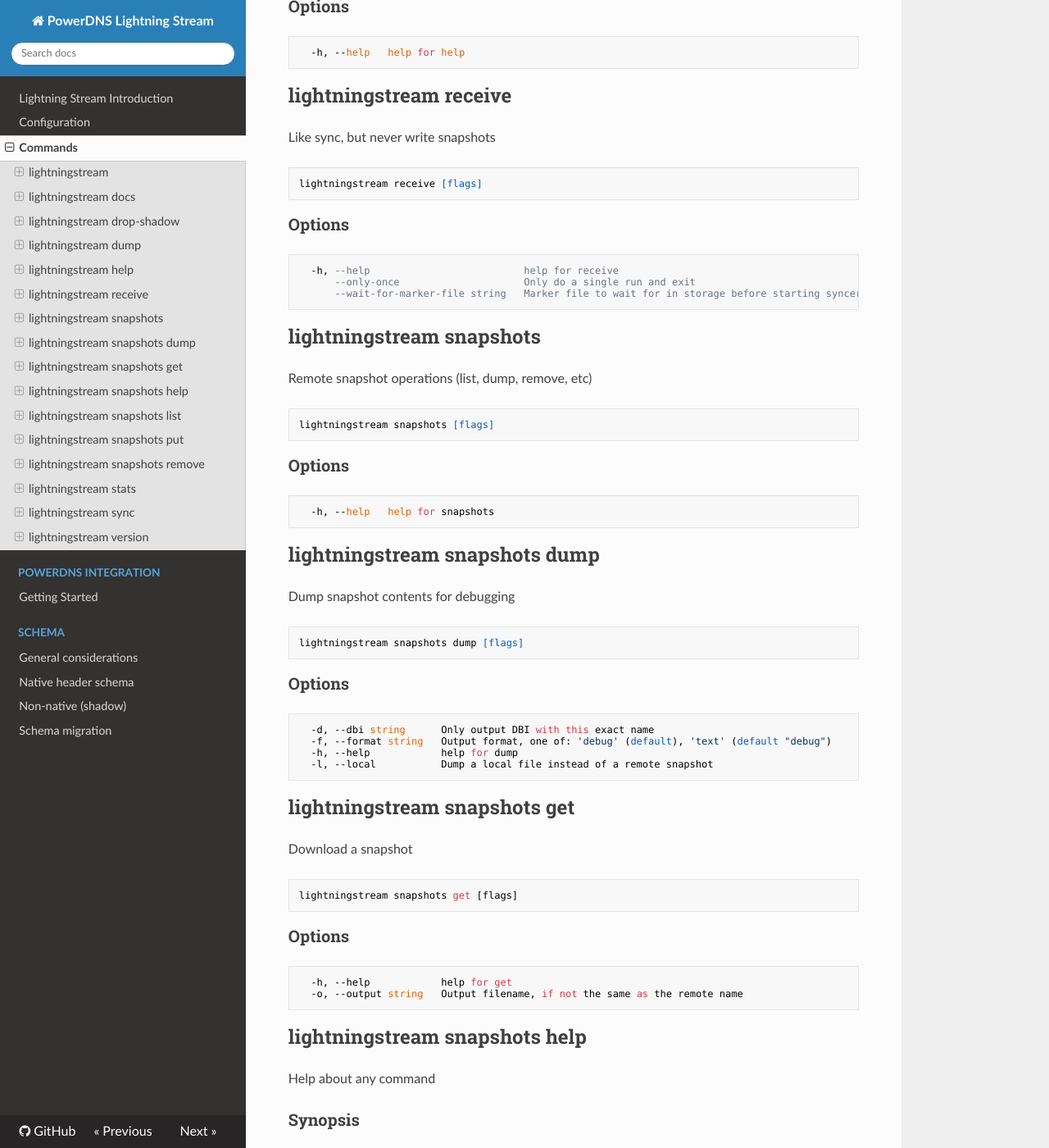
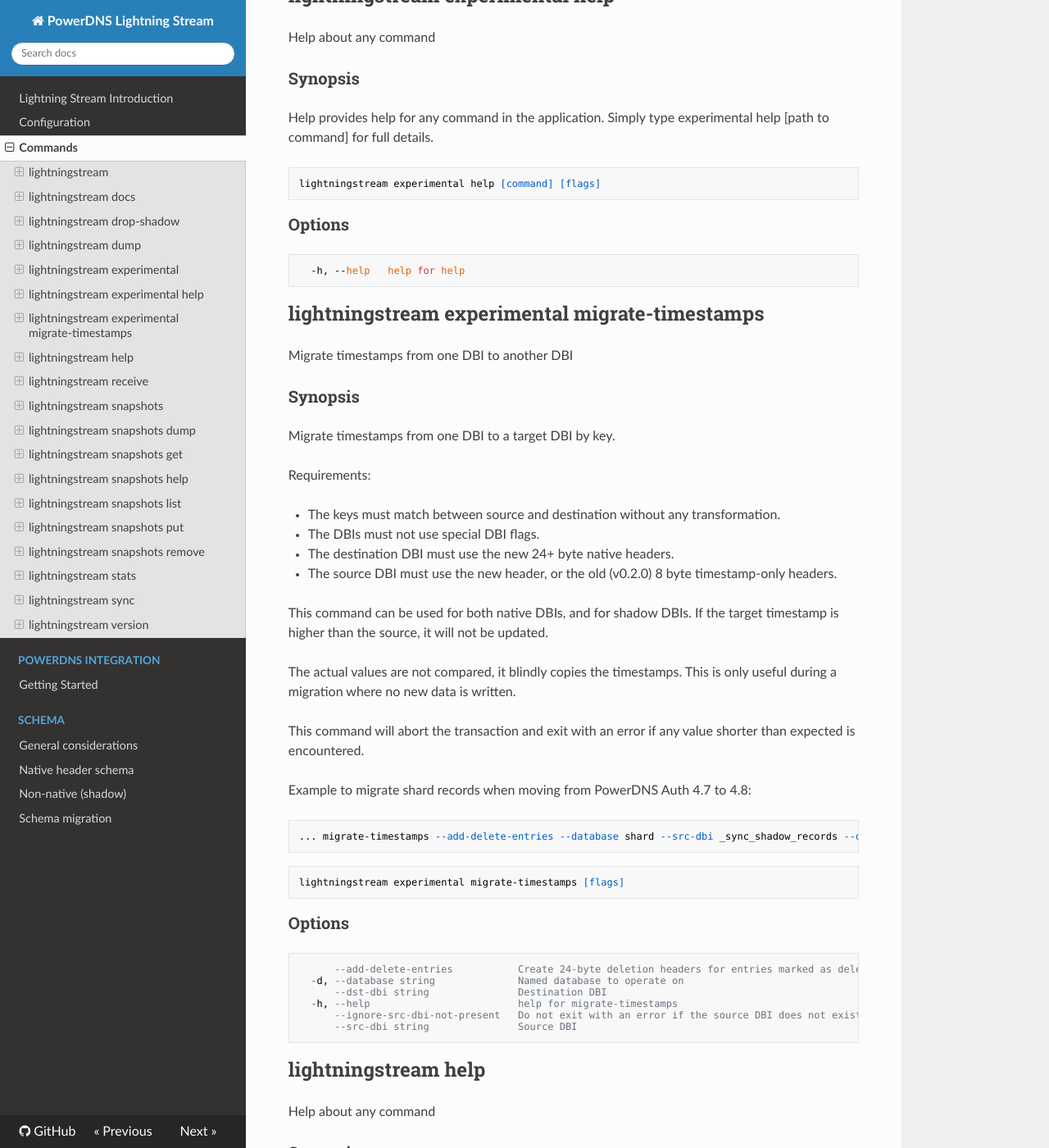
Before and after one commit to PowerDNS/lightningstream, an MkDocs documentation site: the page built from docs/commands.md, in a window 1280 px wide and 1400 px high, scrolled down 1813 px. Shown: the whole window at 82% size. Built offline with MkDocs 1.6.1, drawn with Linux system fonts in a browser that asks for light colours; nearby versions of some CDN libraries; some of the changed text lies outside the part shown.

Commit message:
Docs: add new experimental command

````diff
--- a/docs/commands.md
+++ b/docs/commands.md
@@ -82,6 +82,86 @@ lightningstream dump [flags]
   -h, --help          help for dump
   -H, --hide          Hide private lightningstream databases
   -n, --name string   Only dump given database name
+```
+
+## lightningstream experimental
+
+Experimental commands, may disappear or change in any future version
+
+```
+lightningstream experimental [flags]
+```
+
+### Options
+
+```
+  -h, --help   help for experimental
+```
+
+## lightningstream experimental help
+
+Help about any command
+
+### Synopsis
+
+Help provides help for any command in the application.
+Simply type experimental help [path to command] for full details.
+
+```
+lightningstream experimental help [command] [flags]
+```
+
+### Options
+
+```
+  -h, --help   help for help
+```
+
+## lightningstream experimental migrate-timestamps
+
+Migrate timestamps from one DBI to another DBI
+
+### Synopsis
+
+
+Migrate timestamps from one DBI to a target DBI by key.
+
+Requirements:
+
+- The keys must match between source and destination without any transformation.
+- The DBIs must not use special DBI flags.
+- The destination DBI must use the new 24+ byte native headers.
+- The source DBI must use the new header, or the old (v0.2.0) 8 byte
+  timestamp-only headers.
+
+This command can be used for both native DBIs, and for shadow DBIs.
+If the target timestamp is higher than the source, it will not be updated.
+
+The actual values are not compared, it blindly copies the timestamps. This is
+only useful during a migration where no new data is written.
+
+This command will abort the transaction and exit with an error if any value
+shorter than expected is encountered.
+
+Example to migrate shard records when moving from PowerDNS Auth 4.7 to 4.8:
+
+    ... migrate-timestamps --add-delete-entries --database shard --src-dbi _sync_shadow_records --dst-dbi records_v5
+
+
+
+```
+lightningstream experimental migrate-timestamps [flags]
+```
+
+### Options
+
+```
+      --add-delete-entries           Create 24-byte deletion headers for entries marked as deleted in the source database.
+  -d, --database string              Named database to operate on
+      --dst-dbi string               Destination DBI
+  -h, --help                         help for migrate-timestamps
+      --ignore-src-dbi-not-present   Do not exit with an error if the source DBI does not exist, ignore it.
+      --src-dbi string               Source DBI
 ```
 
 ## lightningstream help
````
